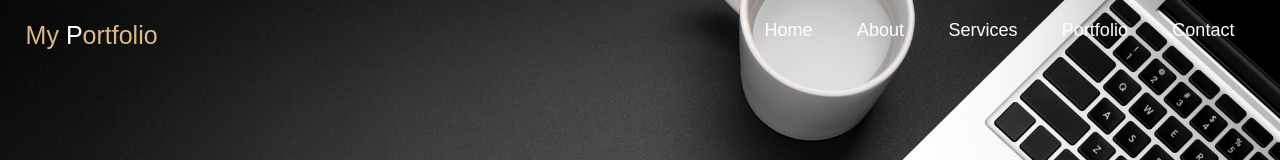
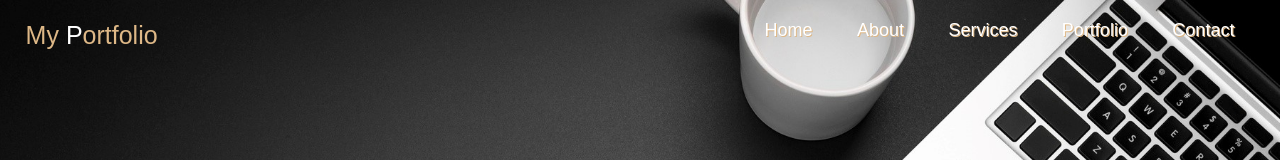
Before and after one commit to XLr8ben/Personal_Portfolio, a plain HTML site: page index.html in a window 1280 px wide. Shown: the top 160 px of the page. Drawn offline with Linux system fonts and the light colour scheme.

Commit message:
Update style.css

```diff
--- a/style.css
+++ b/style.css
@@ -47,6 +47,7 @@ nav ul li a{
     color: white;
     text-decoration: none;
     font-size: 18px;
+    text-shadow: 1px 1px burlywood;
 }
 nav ul li a::after{
     content: '';
```
